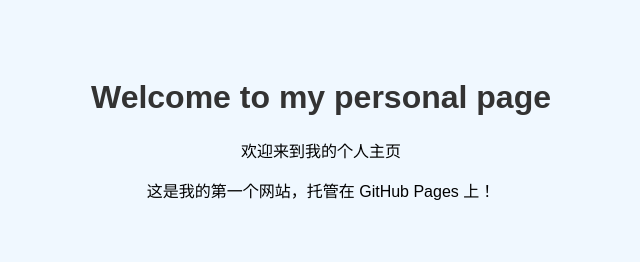
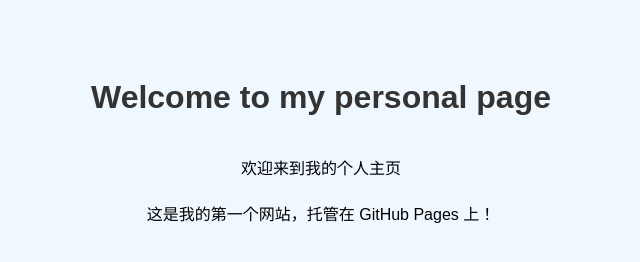
Before and after one commit to QWERTW123/QWERTW.github.io, a plain HTML site: page index.html in a window 1280 px wide. Shown: the whole page, without its empty margins (319-959 px from the left). Drawn offline with Linux system fonts and the light colour scheme.

Commit message:
Update index.html

```diff
--- a/index.html
+++ b/index.html
@@ -11,6 +11,11 @@
         }
         h1 {
             color: #333;
+            margin-bottom: 40px;
+        }
+        p  {
+            margin-bottom: 20px;
+            line-height:1.6;
         }
         img {
             border-radius: 50%;
```
